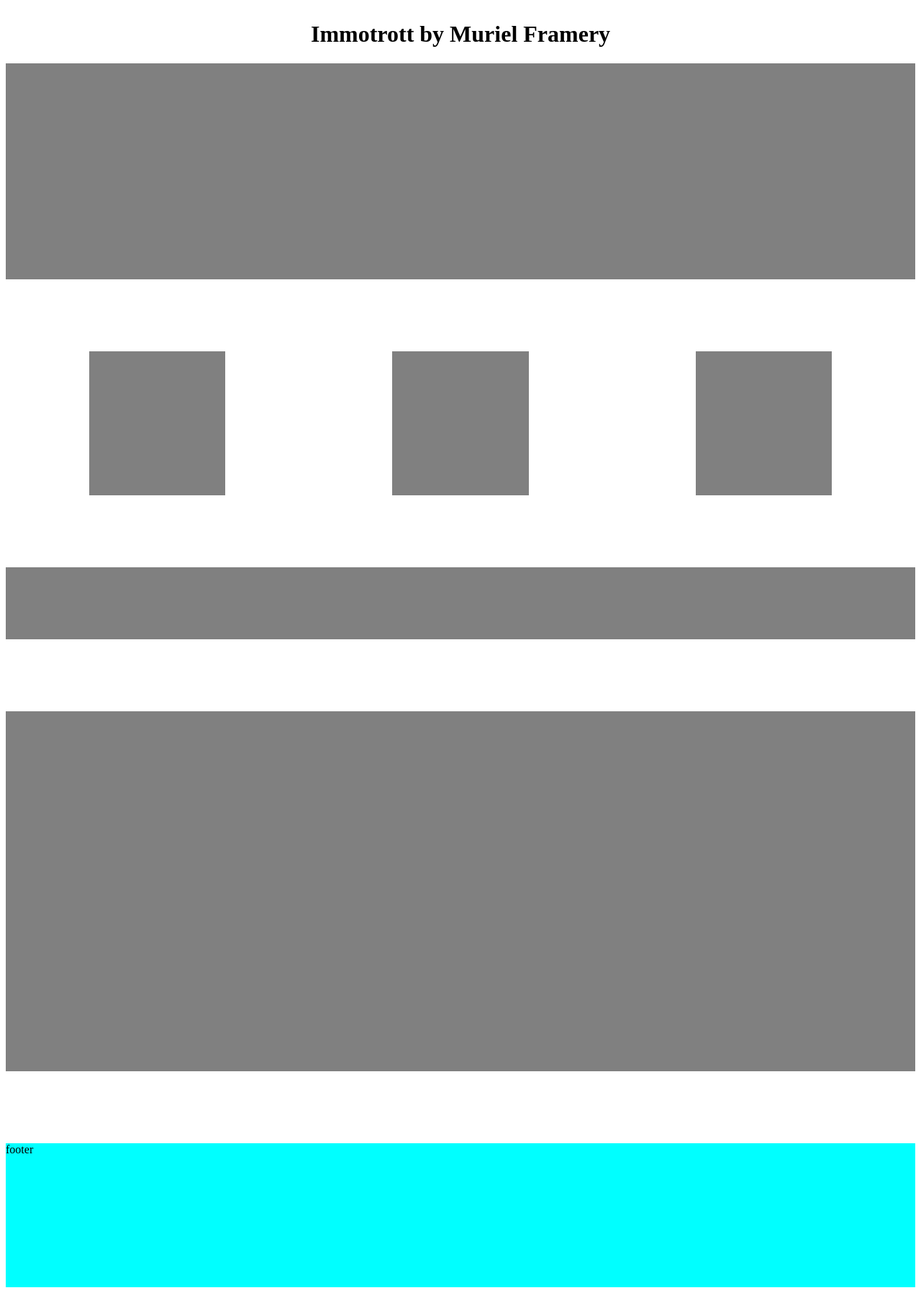
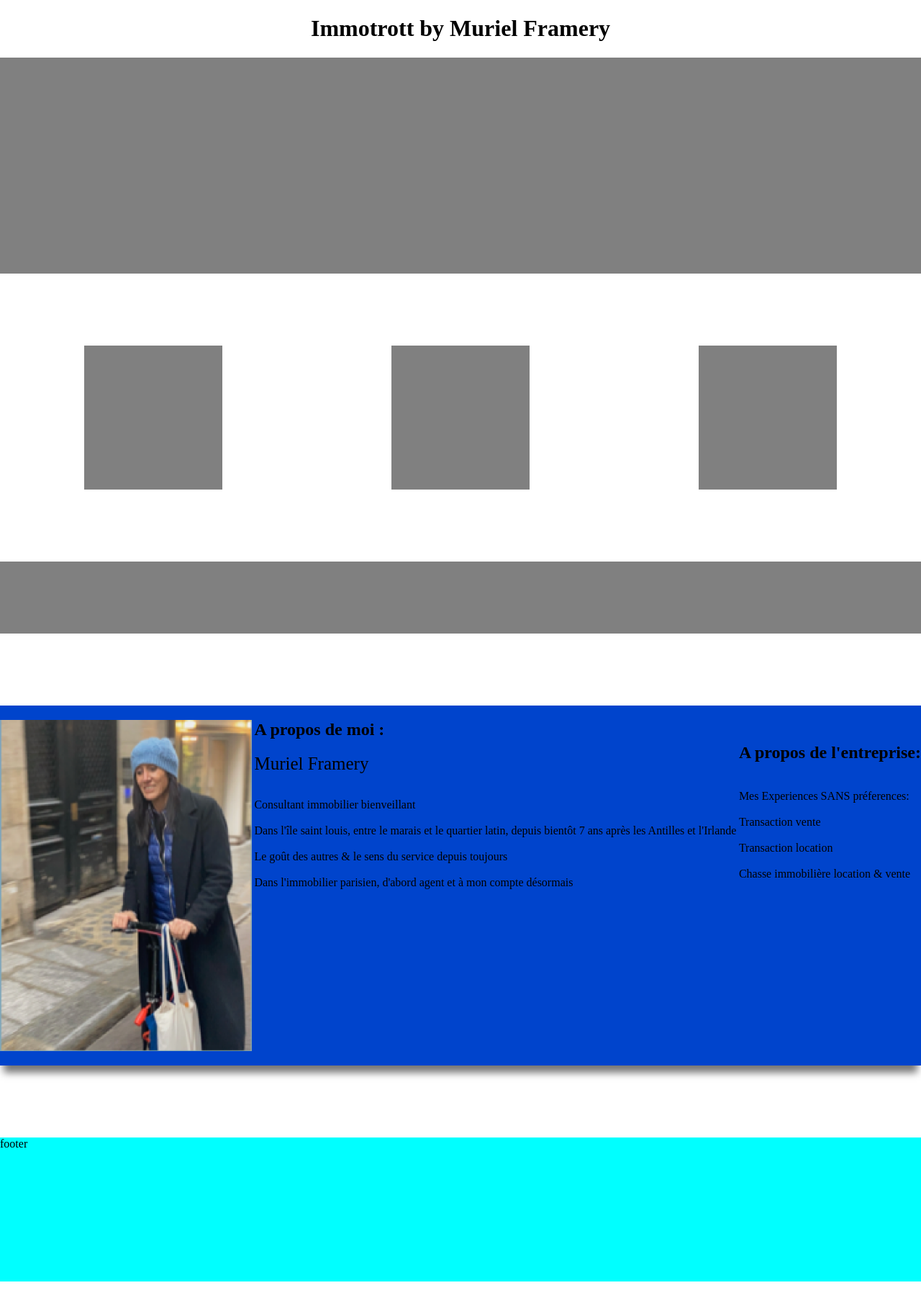
Before and after one commit to TortueBleu/Immotrot, a PHP site: page / in a window 1280 px wide. Shown: the whole page at 72% size. Run offline with PHP 8.4, Linux system fonts and the light colour scheme.

Commit message:
presentation Antoine

```diff
--- a/index.php
+++ b/index.php
@@ -3,10 +3,11 @@
 <head>
 	<title>Immotrott</title>
 	<link rel="stylesheet" type="text/css" href="style.css">
+	<link rel="stylesheet" type="text/css" href="prez.css">
 </head>
 <body>
 	<div class="title">
-		<h1>Immotrott by Muriel Framery</h1>
+		<h1>Immotrott by  <a href="#oui">Muriel Framery</a> </h1>
 
 	</div>
 
@@ -20,7 +21,30 @@
 
 	<div class="anim_trot"></div>
 
-	<div class="presentation"></div>
+	<div class="presentation" id="oui">
+	<div class="img">
+				<img src="./img/muriel.png" width="350px">
+			</div>
+		<div class="text1">
+			<h2>A propos de moi : </h2>
+			<z>Muriel Framery <br/></z>
+			<p></br>Consultant immobilier bienveillant</br>
+			<br/>Dans l'île saint louis, entre le marais et le quartier latin, depuis bientôt 7 ans après les Antilles et l'Irlande<br/>
+			<br/>Le goût des autres & le sens du service depuis toujours<br/>
+			<br/>Dans l'immobilier parisien, d'abord agent et à mon compte désormais	<br/></p>
+		</div>
+
+		<div class="text2">
+			<p><h2>A propos de l'entreprise: </h2>
+			<br/>Mes Experiences SANS préferences:<br/>
+			<br/>	Transaction vente<br/>
+			<br/>	Transaction location<br/>
+			<br/>	Chasse immobilière location & vente<br/></p>
+
+		</div>
+
+	</div>
+
 </body>
 <footer>footer</footer>
 </html>
--- /dev/null
+++ b/prez.css
@@ -0,0 +1,29 @@
+a{
+    text-decoration: none;
+    color: black;
+}
+
+
+z{
+    font-size: 25px;
+    /*color: blue;*/
+}
+
+.img{
+    display: flex;
+    /*justify-content: space-around;*/
+
+    align-self: center;
+}
+
+.text1{
+    display: flex;
+    flex-direction: column;
+
+}
+
+.text2{
+    display: flex;
+    flex-direction: column;
+
+}
--- a/style.css
+++ b/style.css
@@ -1,3 +1,8 @@
+body,html{
+	scroll-behavior: smooth;
+	margin: 0%;
+}
+
 .img_defil
 {
 	background-color: grey;
@@ -30,10 +35,14 @@
 
 .presentation
 {
+	display: flex;
 	margin-top: 100px;
-	background-color: grey;
+	background-color: #0044CC;
 	width: 100%;
 	height: 500px;
+	/*flex-direction: column;*/
+	justify-content: space-between;
+	box-shadow: 0px 15px 10px -5px #777;
 }
 
 footer
```
Also changed, not shown: img/infoMuriel.png (added), img/muriel.png (added).
